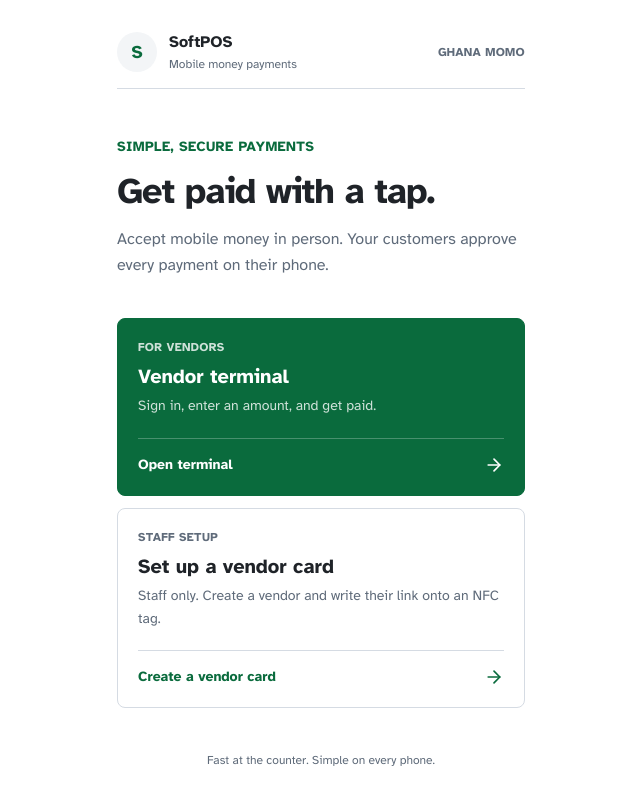
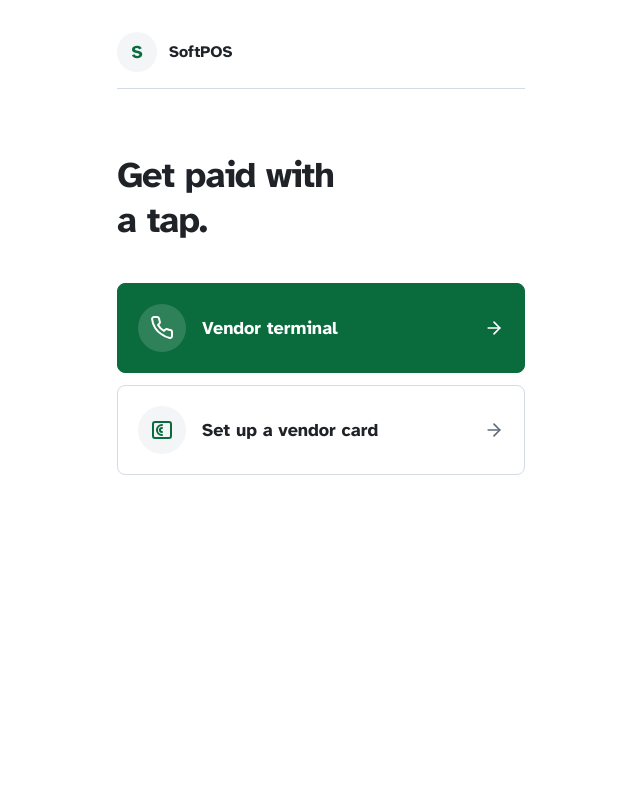
Before and after one commit to Meshack000/SoftPos, a Next.js app: page / in a window 1280 px wide. Shown: the whole page, without its empty margins (319-959 px from the left). Built offline with nearby package versions, Linux system fonts and the light colour scheme.

Commit message:
feat: enhance Home component with new icons and improved layout for service selection

```diff
--- a/src/app/page.jsx
+++ b/src/app/page.jsx
@@ -1,67 +1,47 @@
 import Link from "next/link";
 import AppHeader from "@/components/AppHeader";
-import { BackIcon } from "@/components/Icons";
+import { BackIcon, NfcIcon, PhoneIcon } from "@/components/Icons";
 
 export default function Home() {
   return (
     <main className="mx-auto flex min-h-screen max-w-md flex-col px-5 py-8">
-      <AppHeader>
-        <span className="text-xs font-bold uppercase tracking-wide text-muted">
-          Ghana MoMo
-        </span>
-      </AppHeader>
+      <AppHeader />
 
-      <section className="mt-12">
-        <p className="text-sm font-bold uppercase tracking-wide text-brand">
-          Simple, secure payments
-        </p>
-        <h1 className="mt-3 text-4xl font-bold leading-tight tracking-tight">
-          Get paid with a tap.
+      <section className="mt-16">
+        <h1 className="text-4xl font-bold leading-tight tracking-tight">
+          Get paid with
+          <br />
+          a tap.
         </h1>
-        <p className="mt-3 leading-relaxed text-muted">
-          Accept mobile money in person. Your customers approve every payment on their phone.
-        </p>
       </section>
 
-      <section className="mt-10 flex flex-col gap-3" aria-label="Choose a service">
+      <nav className="mt-10 flex flex-col gap-3" aria-label="Choose a service">
         <Link
           href="/terminal"
-          className="group rounded-ui border border-brand bg-brand p-5 text-white"
+          className="flex items-center gap-4 rounded-ui border border-brand bg-brand p-5 text-white"
         >
-          <span className="block text-xs font-bold uppercase tracking-wide text-white/80">
-            For vendors
+          <span className="grid h-12 w-12 shrink-0 place-items-center rounded-full bg-white/15">
+            <PhoneIcon className="h-6 w-6" />
           </span>
-          <span className="mt-2 block text-xl font-bold">Vendor terminal</span>
-          <span className="mt-1 block text-sm leading-relaxed text-white/80">
-            Sign in, enter an amount, and get paid.
+          <span className="min-w-0 flex-1 text-lg font-bold">
+            Vendor terminal
           </span>
-          <span className="mt-5 flex items-center justify-between border-t border-white/25 pt-4 text-sm font-bold">
-            Open terminal
-            <BackIcon className="h-5 w-5 rotate-180" />
-          </span>
+          <BackIcon className="h-5 w-5 shrink-0 rotate-180" />
         </Link>
 
         <Link
           href="/program"
-          className="rounded-ui border border-line bg-white p-5 hover:bg-soft"
+          className="flex items-center gap-4 rounded-ui border border-line bg-white p-5 hover:bg-soft"
         >
-          <span className="block text-xs font-bold uppercase tracking-wide text-muted">
-            Staff setup
+          <span className="grid h-12 w-12 shrink-0 place-items-center rounded-full bg-soft text-brand">
+            <NfcIcon className="h-6 w-6" />
           </span>
-          <span className="mt-2 block text-xl font-bold">Set up a vendor card</span>
-          <span className="mt-1 block text-sm leading-relaxed text-muted">
-            Staff only. Create a vendor and write their link onto an NFC tag.
+          <span className="min-w-0 flex-1 text-lg font-bold">
+            Set up a vendor card
           </span>
-          <span className="mt-5 flex items-center justify-between border-t border-line pt-4 text-sm font-bold text-brand">
-            Create a vendor card
-            <BackIcon className="h-5 w-5 rotate-180" />
-          </span>
+          <BackIcon className="h-5 w-5 shrink-0 rotate-180 text-muted" />
         </Link>
-      </section>
-
-      <p className="mt-auto pt-10 text-center text-xs text-muted">
-        Fast at the counter. Simple on every phone.
-      </p>
+      </nav>
     </main>
   );
 }
--- a/src/components/AppHeader.jsx
+++ b/src/components/AppHeader.jsx
@@ -7,10 +7,7 @@ export default function AppHeader({ children }) {
         <span className="grid h-10 w-10 shrink-0 place-items-center rounded-full bg-soft text-lg font-bold text-brand">
           S
         </span>
-        <span className="leading-tight">
-          <span className="block font-bold">SoftPOS</span>
-          <span className="mt-1 block text-xs text-muted">Mobile money payments</span>
-        </span>
+        <span className="font-bold">SoftPOS</span>
       </Link>
       {children && <div className="flex shrink-0 items-center gap-2">{children}</div>}
     </header>
--- a/src/components/Icons.jsx
+++ b/src/components/Icons.jsx
@@ -116,6 +116,29 @@ export function PhoneIcon({ className }) {
       aria-hidden="true"
     >
       <path d="M22 16.92v3a2 2 0 0 1-2.18 2A19.79 19.79 0 0 1 11.19 18a19.5 19.5 0 0 1-6-6A19.79 19.79 0 0 1 2.09 3.18 2 2 0 0 1 4.08 1h3a2 2 0 0 1 2 1.72c.12.96.36 1.9.7 2.8a2 2 0 0 1-.45 2.11L8.06 8.91a16 16 0 0 0 6 6l1.27-1.27a2 2 0 0 1 2.11-.45c.9.34 1.84.58 2.8.7a2 2 0 0 1 1.76 2.03Z" />
+    </svg>
+  );
+}
+
+export function NfcIcon({ className }) {
+  return (
+    <svg
+      className={className}
+      width="20"
+      height="20"
+      viewBox="0 0 24 24"
+      fill="none"
+      stroke="currentColor"
+      strokeWidth="2"
+      strokeLinecap="round"
+      strokeLinejoin="round"
+      aria-hidden="true"
+    >
+      <rect x="3" y="4" width="18" height="16" rx="2" />
+      <path d="M7 12a5 5 0 0 1 5-5" />
+      <path d="M7 12a5 5 0 0 0 5 5" />
+      <path d="M10 12a2 2 0 0 1 2-2" />
+      <path d="M10 12a2 2 0 0 0 2 2" />
     </svg>
   );
 }
```
